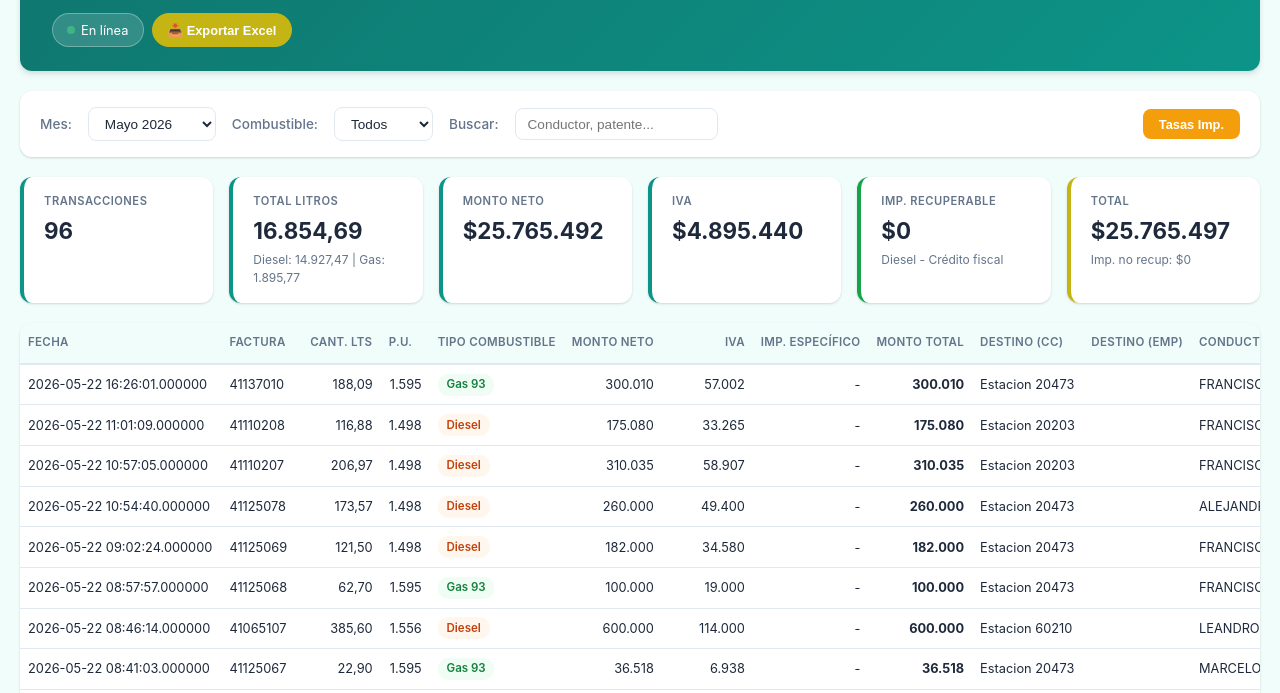
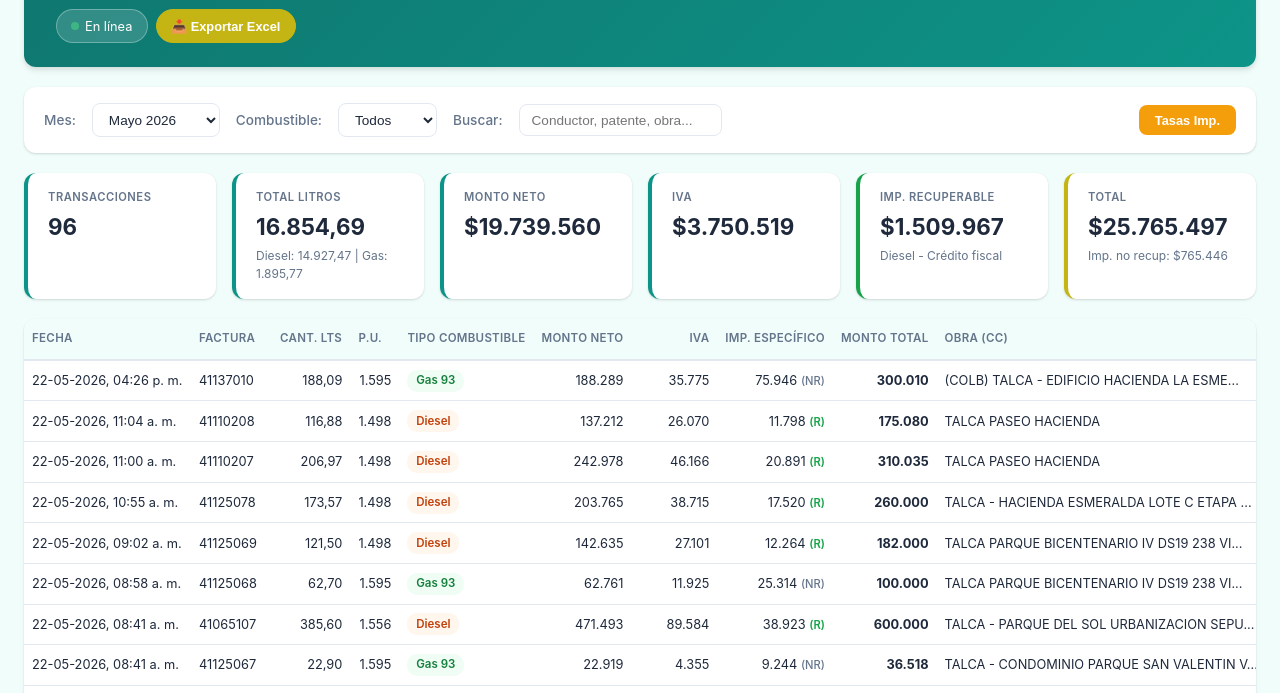
Before and after one commit to antoniocornejoa/copec-libro-combustible, a website: page public/index.html in a window 1280 px wide. Shown: the part 107-800 px from the top of the page. Drawn offline with Linux system fonts and the light colour scheme.

Commit message:
feat: full-width layout, obra/constructora columns, imp especifico calc, doc links fix

```diff
--- a/public/index.html
+++ b/public/index.html
@@ -34,7 +34,7 @@
       line-height: 1.5;
     }
 
-    .container { max-width: 1400px; margin: 0 auto; padding: 20px; }
+    .container { max-width: 100%; margin: 0 auto; padding: 16px 24px; }
 
     /* Header */
     .header {
@@ -324,7 +324,7 @@
       </select>
 
       <label for="searchInput">Buscar:</label>
-      <input type="text" id="searchInput" placeholder="Conductor, patente...">
+      <input type="text" id="searchInput" placeholder="Conductor, patente, obra...">
 
       <button class="btn-tasas" onclick="window.open('https://www.sii.cl/valores_y_fechas/impuesto_especifico/tabla_impuestos.htm','_blank')">Tasas Imp.</button>
     </div>
@@ -344,8 +344,8 @@
             <th class="text-right">IVA</th>
             <th class="text-right">Imp. Específico</th>
             <th class="text-right">Monto Total</th>
-            <th>Destino (CC)</th>
-            <th>Destino (Emp)</th>
+            <th>Obra (CC)</th>
+            <th>Constructora</th>
             <th>Conductor</th>
             <th>Patente</th>
             <th>Estación</th>
@@ -381,15 +381,59 @@
   </div>
 
   <script>
+    // ─── Tasas Impuesto Específico ($/litro) - actualizables ────────────
+    // Fuente: SII - https://www.sii.cl/valores_y_fechas/impuesto_especifico/tabla_impuestos.htm
+    const TASAS_IMP_ESP = {
+      diesel: {
+        base: 1.5,      // UTM/m³ (componente fijo - Recuperable)
+        variable: 0,     // UTM/m³ (componente variable - puede ser negativo)
+        utmValue: 67294, // Valor UTM Mayo 2026 (actualizable)
+      },
+      gasolina: {
+        base: 6.0,       // UTM/m³ (componente fijo)
+        utmValue: 67294,
+      }
+    };
+
+    function calcImpEsp(litros, tipoCombustible) {
+      const tipo = (tipoCombustible || '').toUpperCase();
+      const isDiesel = tipo.includes('DIESEL') || tipo.includes('BLUEMAX');
+
+      if (isDiesel) {
+        const tasaBase = (TASAS_IMP_ESP.diesel.base * TASAS_IMP_ESP.diesel.utmValue) / 1000; // $/litro
+        const tasaVar = (TASAS_IMP_ESP.diesel.variable * TASAS_IMP_ESP.diesel.utmValue) / 1000;
+        const impRecuperable = Math.round(litros * tasaBase);  // Recuperable (crédito fiscal)
+        const impNoRecuperable = Math.round(litros * tasaVar);  // No recuperable
+        return { impRecuperable, impNoRecuperable, impEspecifico: impRecuperable + impNoRecuperable };
+      } else if (tipo.includes('GAS') || tipo.includes('BENCINA')) {
+        const tasa = (TASAS_IMP_ESP.gasolina.base * TASAS_IMP_ESP.gasolina.utmValue) / 1000;
+        const imp = Math.round(litros * tasa);
+        return { impRecuperable: 0, impNoRecuperable: imp, impEspecifico: imp };
+      }
+      return { impRecuperable: 0, impNoRecuperable: 0, impEspecifico: 0 };
+    }
+
     // ─── State ──────────────────────────────────────────────────────────
     let currentData = null;
     let allMonths = [];
     let filteredRows = [];
     let indexData = null;
+    let fleetData = null;
 
     // ─── Init ───────────────────────────────────────────────────────────
     async function init() {
       try {
+        // Load fleet data
+        try {
+          const fleetRes = await fetch('data/fleet.json');
+          if (fleetRes.ok) {
+            fleetData = await fleetRes.json();
+          }
+        } catch (e) {
+          console.warn('Fleet data not available:', e.message);
+          fleetData = null;
+        }
+
         const indexRes = await fetch('data/index.json');
         if (!indexRes.ok) {
           showEmpty('No hay datos disponibles. Ejecuta el scraper primero.');
@@ -458,39 +502,46 @@
       const search = document.getElementById('searchInput').value.toLowerCase();
 
       filteredRows = currentData.transactions.map(tx => {
-        const d = tx.detail || {};
+        // Fleet lookup
+        const patente = tx.patente || '';
+        const fleet = (fleetData && patente) ? fleetData[patente] || null : null;
+
         const row = {
-          fecha: tx.fecha || tx.fechaTransaccion || d.fecha || '',
-          factura: tx.nroDocumento || d.nroDocumento || d.folioDocumento || '',
-          litros: parseFloat(tx.litros || d.cantidad || d.litros || 0),
-          precioUnitario: parseFloat(d.valorPorLitro || d.precioUnitario || tx.precioUnitario || 0),
-          tipoCombustible: d.combustible || d.tipoCombustible || tx.tipoCombustible || '',
-          montoNeto: 0,
-          iva: 0,
-          impEspecifico: parseFloat(d.impuestoEspecifico || d.impEspecifico || tx.impuestoEspecifico || 0),
-          impRecuperable: parseFloat(d.impuestoRecuperable || d.impRecuperable || tx.impuestoRecuperable || 0),
-          impNoRecuperable: parseFloat(d.impuestoNoRecuperable || d.impNoRecuperable || tx.impuestoNoRecuperable || 0),
-          montoTotal: parseFloat(tx.monto || d.montoTotal || d.monto || 0),
-          destinoCC: d.centroCosto || d.estacion || tx.centroCosto || tx.estacion || '',
-          destinoEmp: d.empresaUso || d.direccion || d.sucursal || tx.empresaUso || '',
-          conductor: tx.conductor || d.conductor || tx.nombreConductor || '',
-          patente: tx.patente || d.patente || '',
-          estacion: d.estacion || d.nombreEstacion || '',
-          docUrl: d.urlDocumento || d.urlAcepta || '',
+          fecha: tx.fechaTransaccion || tx.fecha || '',
+          factura: tx.nroDocumento || tx.factura || '',
+          litros: parseFloat(tx.litros || tx.cantidad || 0),
+          precioUnitario: parseFloat(tx.precioUnitario || tx.precio || 0),
+          tipoCombustible: tx.tipoCombustible || tx.combustible || '',
+          montoNeto: parseFloat(tx.montoNeto || 0),
+          iva: parseFloat(tx.iva || 0),
+          montoTotal: parseFloat(tx.montoTotal || tx.monto || 0),
+          conductor: tx.conductor || tx.nombreConductor || '',
+          patente: patente,
+          estacion: tx.estacion || tx.nombreEstacion || '',
+          docUrl: tx.urlDocumento || tx.urlAcepta || '',
+          // Fleet lookup
+          obra: fleet ? fleet.centroCosto || '' : '',
+          constructora: fleet ? fleet.empresaUso || '' : '',
         };
 
-        if (row.litros && row.precioUnitario) {
-          row.montoNeto = row.litros * row.precioUnitario;
-        } else if (row.montoTotal) {
+        // Calculate Impuesto Específico
+        const impCalc = calcImpEsp(row.litros, row.tipoCombustible);
+        row.impEspecifico = impCalc.impEspecifico;
+        row.impRecuperable = impCalc.impRecuperable;
+        row.impNoRecuperable = impCalc.impNoRecuperable;
+
+        // Recalculate montoNeto properly when impEspecifico > 0
+        // montoTotal = montoNeto_real + IVA_real + impEsp
+        // So: montoNeto_real = (montoTotal - impEspecifico) / 1.19
+        // IVA_real = montoNeto_real * 0.19
+        if (row.impEspecifico > 0 && row.montoTotal > 0) {
+          row.montoNeto = Math.round((row.montoTotal - row.impEspecifico) / 1.19);
+          row.iva = Math.round(row.montoNeto * 0.19);
+        } else if (row.montoNeto === 0 && row.montoTotal > 0) {
           row.montoNeto = Math.round(row.montoTotal / 1.19);
-        }
-        if (row.montoNeto) {
           row.iva = Math.round(row.montoNeto * 0.19);
-        }
-
-        // If no specific tax data, try to derive it
-        if (!row.impEspecifico && row.impRecuperable) {
-          row.impEspecifico = row.impRecuperable + row.impNoRecuperable;
+        } else if (row.iva === 0 && row.montoNeto > 0) {
+          row.iva = Math.round(row.montoNeto * 0.19);
         }
 
         return row;
@@ -507,8 +558,8 @@
           r.patente.toLowerCase().includes(search) ||
           r.factura.toString().includes(search) ||
           r.estacion.toLowerCase().includes(search) ||
-          r.destinoCC.toLowerCase().includes(search) ||
-          r.destinoEmp.toLowerCase().includes(search)
+          r.obra.toLowerCase().includes(search) ||
+          r.constructora.toLowerCase().includes(search)
         );
       }
 
@@ -595,8 +646,8 @@
           <td class="text-right">${formatNumber(r.iva, 0)}</td>
           <td class="text-right">${impCell}</td>
           <td class="text-right"><strong>${formatNumber(r.montoTotal, 0)}</strong></td>
-          <td title="${r.destinoCC}">${truncate(r.destinoCC, 40)}</td>
-          <td title="${r.destinoEmp}">${truncate(r.destinoEmp, 25)}</td>
+          <td title="${r.obra}">${truncate(r.obra, 40)}</td>
+          <td title="${r.constructora}">${truncate(r.constructora, 25)}</td>
           <td>${r.conductor}</td>
           <td>${r.patente}</td>
           <td>${r.estacion}</td>
@@ -677,8 +728,8 @@
         'IMP. RECUPERABLE': r.impRecuperable,
         'IMP. NO RECUPERABLE': r.impNoRecuperable,
         'MONTO TOTAL': r.montoTotal,
-        'DESTINO (CC)': r.destinoCC,
-        'DESTINO (EMP)': r.destinoEmp,
+        'OBRA (CC)': r.obra,
+        'CONSTRUCTORA': r.constructora,
         'CONDUCTOR': r.conductor,
         'PATENTE': r.patente,
         'ESTACION': r.estacion
@@ -726,8 +777,11 @@
 
     function formatFecha(fecha) {
       if (!fecha) return '';
-      if (typeof fecha === 'string' && fecha.includes('T')) {
-        return new Date(fecha).toLocaleString('es-CL', { day: '2-digit', month: '2-digit', year: 'numeric', hour: '2-digit', minute: '2-digit' });
+      if (typeof fecha === 'string' && (fecha.includes('T') || fecha.includes(' '))) {
+        const d = new Date(fecha);
+        if (!isNaN(d.getTime())) {
+          return d.toLocaleString('es-CL', { day: '2-digit', month: '2-digit', year: 'numeric', hour: '2-digit', minute: '2-digit' });
+        }
       }
       return fecha;
     }
```
